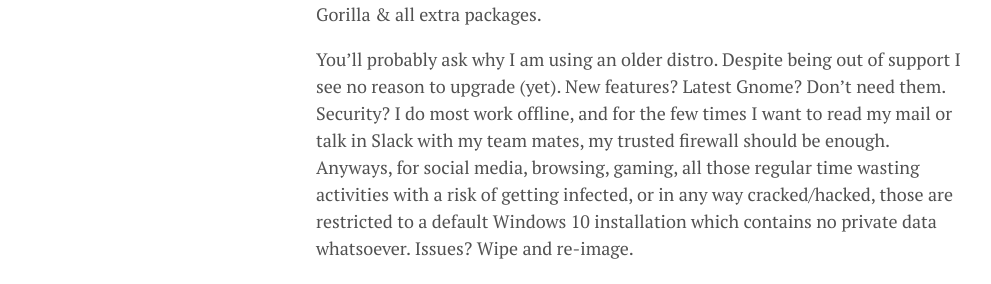
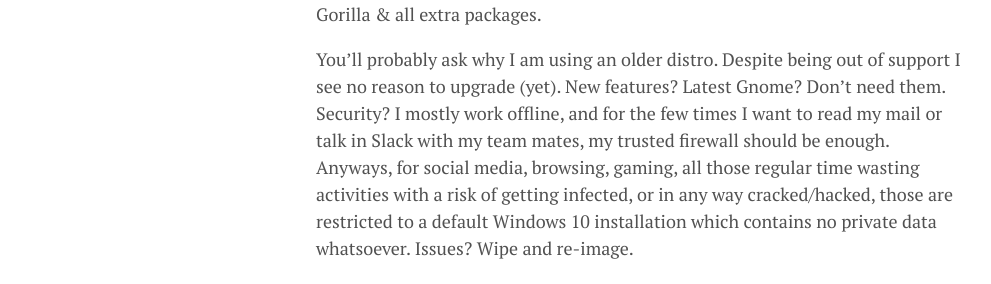
Before and after one commit to lgeurts/lgeurts.github.io, a Jekyll site: the page built from _posts/2021-10-21-ubuntu-setup-notes-for-x1-carbon-gen8.md, in a window 1280 px wide. Shown: the part 280-564 px from the top of the page, without its empty margins (0-991 px from the left). Built offline with Jekyll 4.4.1, drawn with Linux system fonts in a browser that asks for light colours; nearby versions of some CDN libraries; comment, search, counter and statistics services are not loaded.

Commit message:
Update 2021-10-21-ubuntu-setup-notes-for-x1-carbon-gen8.md

```diff
--- a/_posts/2021-10-21-ubuntu-setup-notes-for-x1-carbon-gen8.md
+++ b/_posts/2021-10-21-ubuntu-setup-notes-for-x1-carbon-gen8.md
@@ -9,6 +9,6 @@
 
 These notes were written to **help me out** should I ever have to re-install Groovy Gorilla & all extra packages.
 
-You'll probably ask why I am using an older distro. Despite being out of support I see no reason to upgrade (yet). New features? Latest Gnome? Don't need them. Security? I do most work offline, and for the few times I want to read my mail or talk in Slack with my team mates, my trusted firewall should be enough. Anyways, for social media, browsing, gaming, all those regular time wasting activities with a risk of getting infected, or in any way cracked/hacked, those are restricted to a default Windows 10 installation which contains no private data whatsoever. Issues? Wipe and re-image.
+You'll probably ask why I am using an older distro. Despite being out of support I see no reason to upgrade (yet). New features? Latest Gnome? Don't need them. Security? I mostly work offline, and for the few times I want to read my mail or talk in Slack with my team mates, my trusted firewall should be enough. Anyways, for social media, browsing, gaming, all those regular time wasting activities with a risk of getting infected, or in any way cracked/hacked, those are restricted to a default Windows 10 installation which contains no private data whatsoever. Issues? Wipe and re-image.
 
 ![](/assets/under-construction.png)
```
